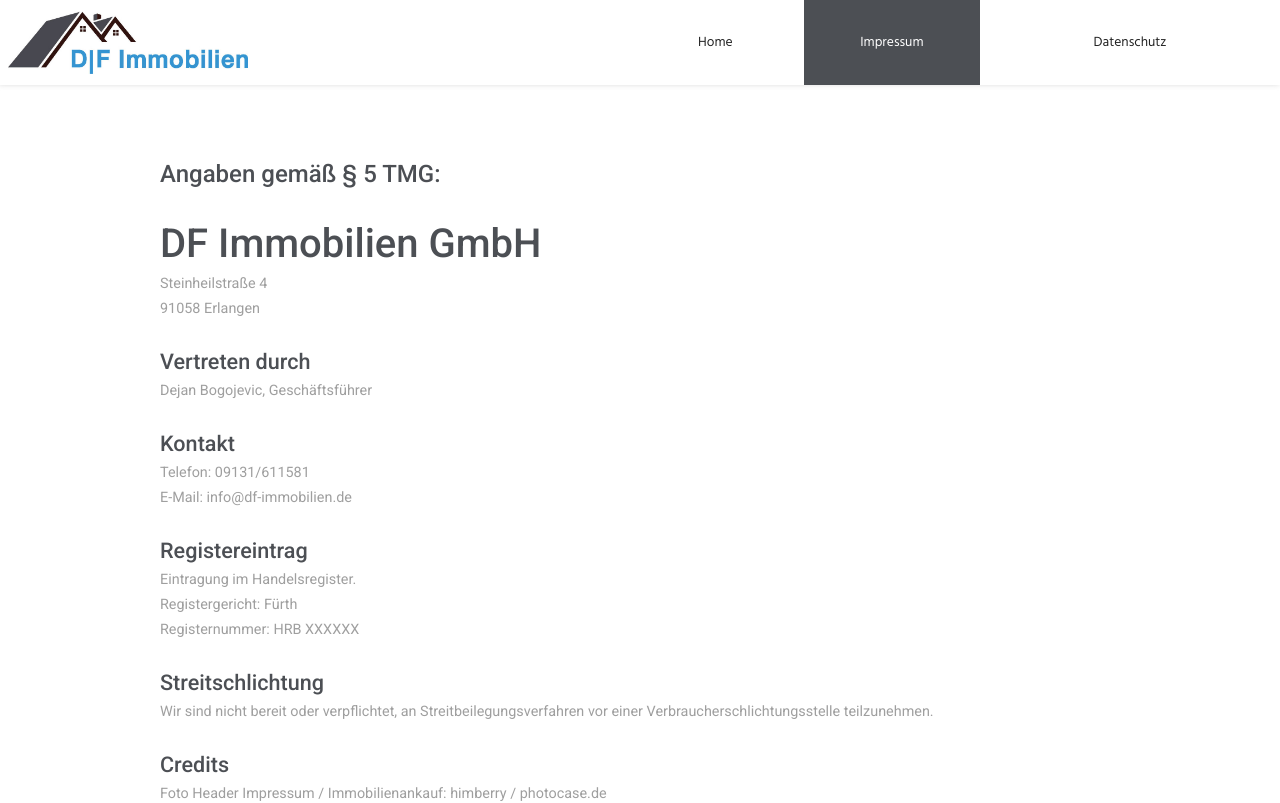
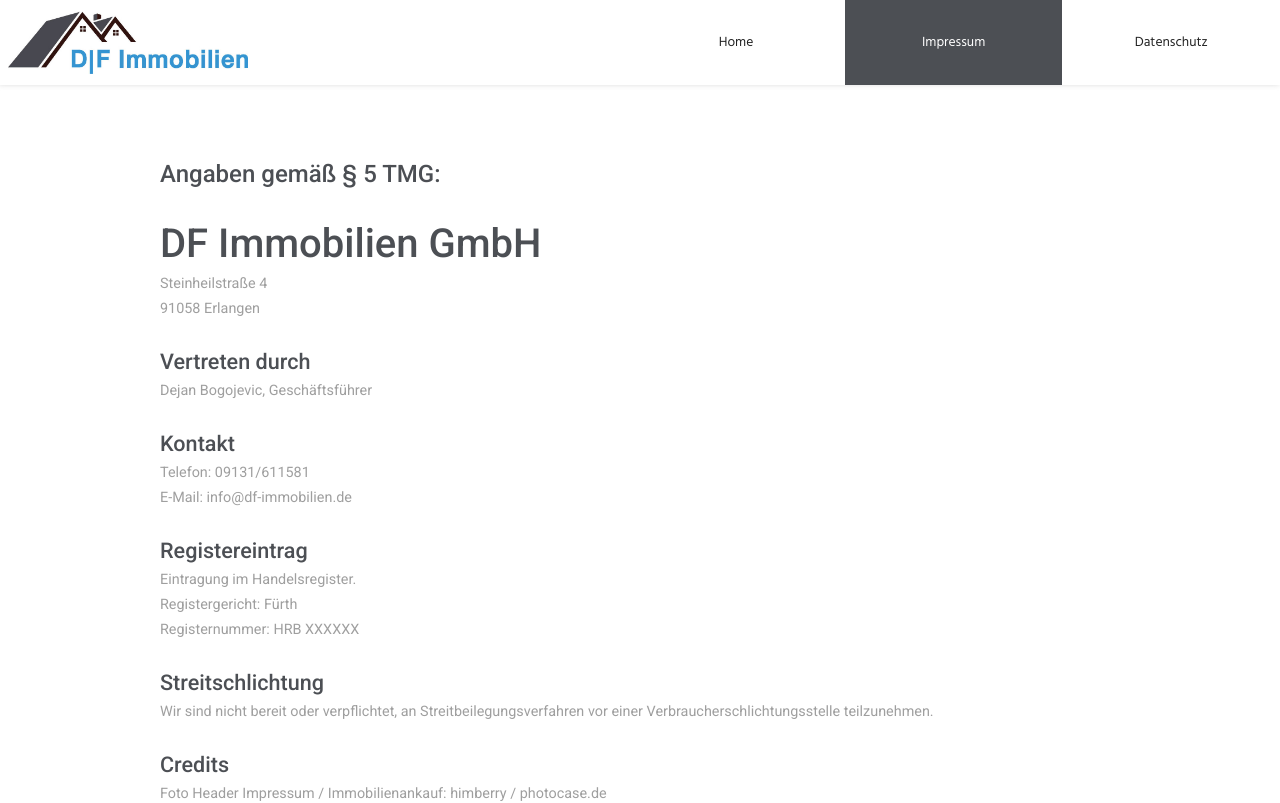
Before and after one commit to Dejan85/DF-Immobilien, a React (Create React App) app: page /dfimmobilien/impressum in a window 1280 px wide. Shown: the top 803 px of the page. Built offline with nearby package versions, Linux system fonts and the light colour scheme.

Commit message:
active style to secondary nav bar

```diff
--- a/src/components/layout/header/LinkNav.js
+++ b/src/components/layout/header/LinkNav.js
@@ -10,12 +10,12 @@
       <div className="header__content">
         <Logo />
         <ul className="header__nav">
-          <li className="header__nav--li">
+          <li className="header__nav--li" style={{ flex: 1 }}>
             <NavLink exact={true} activeClassName="active" to="/dfimmobilien">
               Home
             </NavLink>
           </li>
-          <li className="header__nav--li">
+          <li className="header__nav--li" style={{ flex: 1 }}>
             <NavLink
               exact={true}
               activeClassName="active"
@@ -24,7 +24,7 @@
               Impressum
             </NavLink>
           </li>
-          <li className="header__nav--li">
+          <li className="header__nav--li" style={{ flex: 1 }}>
             <NavLink
               exact={true}
               activeClassName="active"
```
